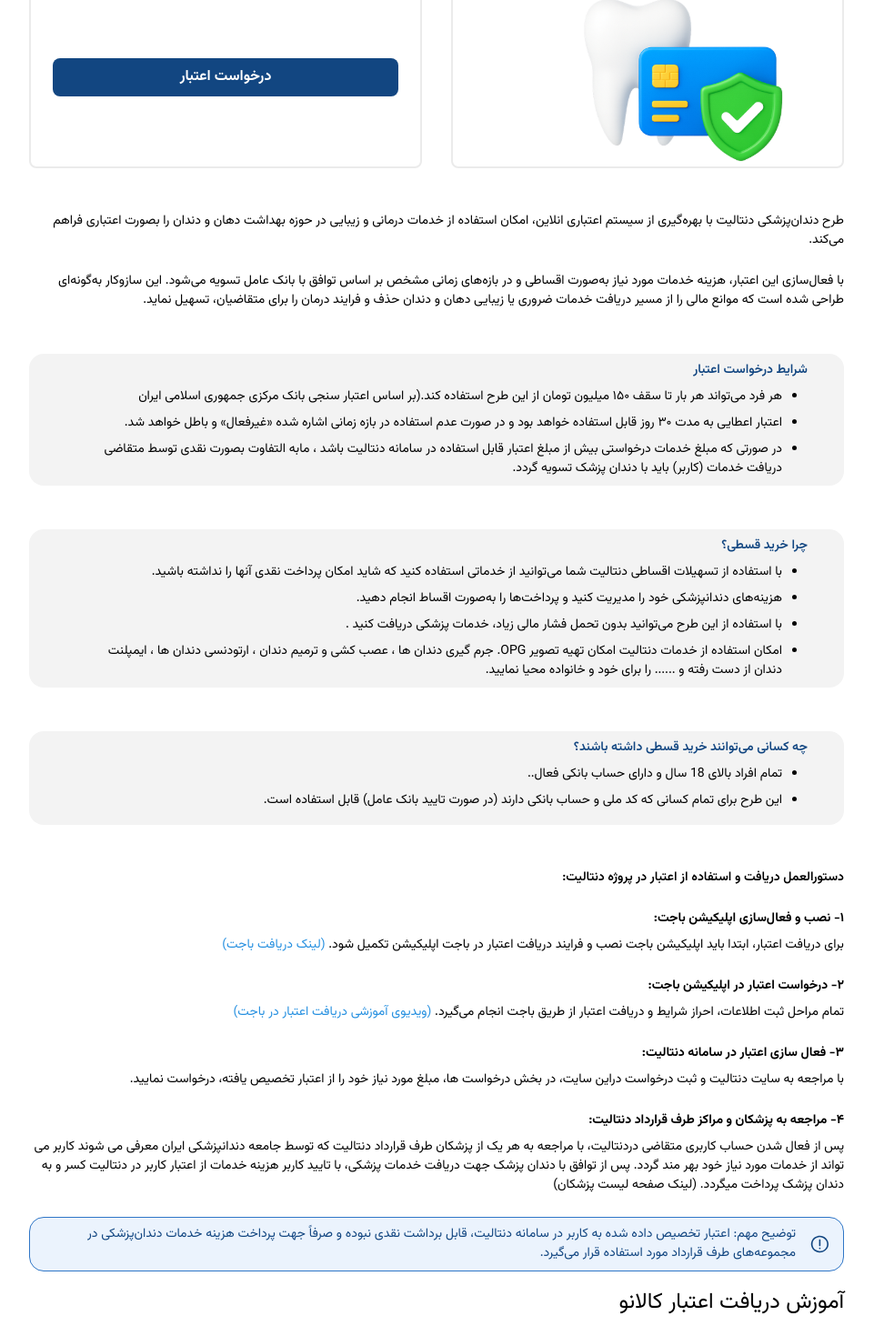
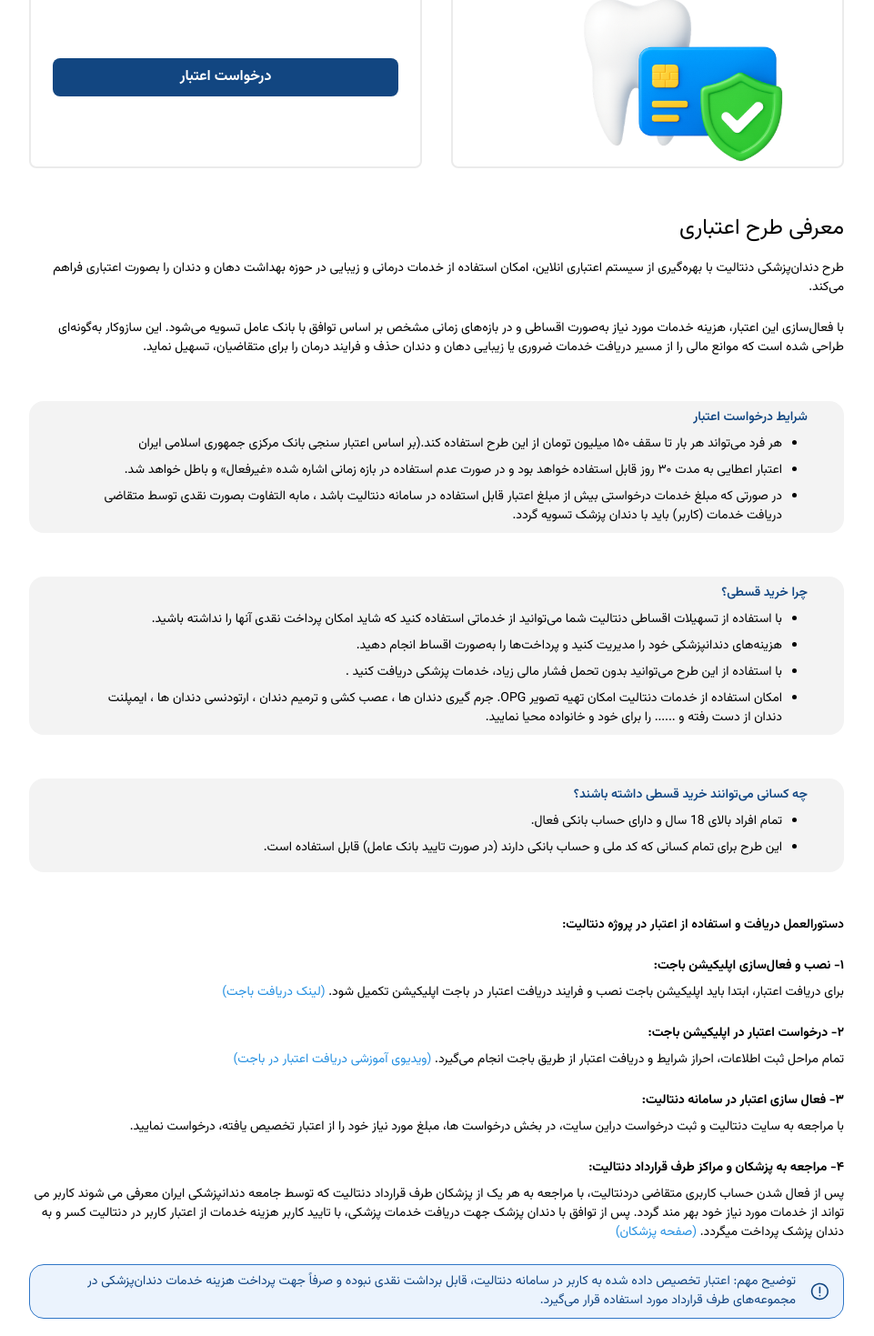
Before and after one commit to mahdiehakbari/sepas-project, a Next.js app: page /services/dentalPlan in a window 1280 px wide. Shown: the part 583-2052 px from the top of the page at 91% size, without its empty margins (160-1121 px from the left). Built offline with nearby package versions, Linux system fonts and the light colour scheme; grey boxes are pictures that could not be loaded.

Commit message:
add doctors_page_link

```diff
--- a/src/features/dentalPlanePage/components/DentalPlaneContent/DentalPlaneContent.tsx
+++ b/src/features/dentalPlanePage/components/DentalPlaneContent/DentalPlaneContent.tsx
@@ -25,6 +25,10 @@ export const DentalPlaneContent = () => {
 
   return (
     <div className='mb-12'>
+      <h2 className='font[700] text-[24px] mb-4'>
+        {t('dental_plane:introducing_plan')}
+      </h2>
+
       <p className='font-[400] text-[14px] mb-6'>
         {t('dental_plane:dental_plane_desc')}
       </p>
@@ -110,6 +114,9 @@ export const DentalPlaneContent = () => {
         </div>
         <p className='font-[400] text-[14px] mb-6'>
           {t('dental_plane:referral_to_doctors_desc')}
+          <Link href='/listOfDoctors' className='text-primary cursor-pointer'>
+            {t('dental_plane:doctors_page_link')}
+          </Link>
         </p>
       </div>
 
@@ -125,8 +132,7 @@ export const DentalPlaneContent = () => {
         </p>
       </div>
 
-
-      <h2 className='font[700] text-[24px] mb-4'>
+      <h2 className='font[700] text-[24px] mb-4' id="bajet_video">
         {t('dental_plane:kalanow_credit')}
       </h2>
 
--- a/src/locales/en/dental_plane.json
+++ b/src/locales/en/dental_plane.json
@@ -1,4 +1,5 @@
 {
+  "introducing_plan": "Introduction of credit plan",
   "dental_plane_desc": "The Dentalite dental plan, using an online credit system, provides the possibility of using medical and cosmetic services in the field of oral health on credit.",
   "dental_plane_desc2": "By activating this credit, the cost of the required services is settled in installments and at specific time intervals based on an agreement with the operating bank. This mechanism is designed to remove financial obstacles from receiving essential or cosmetic dental services and facilitate the treatment process for applicants.",
   "Dental_plan": "Dental Plan",
@@ -70,6 +71,7 @@
 
   "referral_to_doctors": "4- Referral to doctors and centers that are part of Dentalit's contract:",
   "referral_to_doctors_desc": "Once the applicant's account is activated on Dentallit, the user can avail themselves of the required services by visiting any Dentallit-contracted physician introduced by the Iranian Dental Association. After agreeing with the dentist to receive the medical services, upon the user's confirmation, the cost of the services will be deducted from the user's credit on Dentallit and paid to the dentist.",
+  "doctors_page_link": " (Doctors page)",
 
   "note": "Regarding the service fee, please note:",
   "note_fee_amount": "The service fee is non-refundable. Once paid, it cannot be returned.",
--- a/src/locales/fa/dental_plane.json
+++ b/src/locales/fa/dental_plane.json
@@ -1,4 +1,5 @@
 {
+  "introducing_plan": "معرفی طرح اعتباری",
   "dental_plane_desc": "طرح دندان‌پزشکی دنتالیت با بهره‌گیری از سیستم اعتباری انلاین، امکان استفاده از خدمات درمانی و زیبایی در حوزه بهداشت دهان و دندان را بصورت اعتباری فراهم می‌کند.",
   "dental_plane_desc2": "با فعال‌سازی این اعتبار، هزینه خدمات مورد نیاز به‌صورت اقساطی و در بازه‌های زمانی مشخص بر اساس توافق با بانک عامل تسویه می‌شود. این سازوکار به‌گونه‌ای طراحی شده است که موانع مالی را از مسیر دریافت خدمات ضروری یا زیبایی دهان و دندان حذف و فرایند درمان را برای متقاضیان، تسهیل نماید.",
   "Dental_plan": "طرح دندان‌پزشکی",
@@ -53,7 +54,7 @@
   "why_installments_desc3":"با استفاده از این طرح می‌توانید بدون تحمل فشار مالی زیاد، خدمات پزشکی دریافت کنید .",
   "why_installments_desc4":"امکان استفاده از خدمات دنتالیت امکان تهیه تصویر OPG. جرم گیری دندان ها ، عصب کشی و ترمیم دندان ، ارتودنسی دندان ها ، ایمپلنت دندان از دست رفته و ...... را برای خود و خانواده محیا نمایید.",
   "who_can_purchase":"چه کسانی می‌توانند خرید قسطی داشته باشند؟",
-  "who_can_purchase_desc1":"تمام افراد بالای 18 سال و دارای حساب بانکی فعال..",
+  "who_can_purchase_desc1":"تمام افراد بالای 18 سال و دارای حساب بانکی فعال.",
   "who_can_purchase_desc2":"این طرح برای تمام کسانی که کد ملی و حساب بانکی دارند (در صورت تایید بانک عامل) قابل استفاده است.",
   "conditions_receiving": "دستورالعمل دریافت و استفاده از اعتبار در پروژه دنتالیت:",
   "install_budget_app": "۱- نصب و فعال‌سازی اپلیکیشن باجت:",
@@ -65,7 +66,8 @@
   "activate_in_dentalit": "۳- فعال سازی اعتبار در سامانه دنتالیت:",
   "activate_in_dentalit_desc": "با مراجعه به سایت دنتالیت و ثبت درخواست دراین سایت، در بخش درخواست ها، مبلغ مورد نیاز خود را از اعتبار تخصیص یافته، درخواست نمایید.",
   "referral_to_doctors": "۴- مراجعه به پزشکان و مراکز طرف قرارداد دنتالیت:",
-  "referral_to_doctors_desc": "پس از فعال شدن حساب کاربری متقاضی دردنتالیت، با مراجعه به هر یک از پزشکان طرف قرارداد دنتالیت که توسط جامعه دندانپزشکی ایران معرفی می شوند کاربر می تواند از خدمات مورد نیاز خود بهر مند گردد. پس از توافق با دندان پزشک جهت دریافت خدمات پزشکی، با تایید کاربر هزینه خدمات از اعتبار کاربر در دنتالیت کسر و به دندان پزشک پرداخت میگردد. (لینک صفحه لیست پزشکان)",
+  "referral_to_doctors_desc": "پس از فعال شدن حساب کاربری متقاضی دردنتالیت، با مراجعه به هر یک از پزشکان طرف قرارداد دنتالیت که توسط جامعه دندانپزشکی ایران معرفی می شوند کاربر می تواند از خدمات مورد نیاز خود بهر مند گردد. پس از توافق با دندان پزشک جهت دریافت خدمات پزشکی، با تایید کاربر هزینه خدمات از اعتبار کاربر در دنتالیت کسر و به دندان پزشک پرداخت میگردد.",
+  "doctors_page_link": " (صفحه پزشکان)",
   "note": "در خصوص هزینه کارمزد به نکات زیر توجه کنید:",
   "note_fee_amount": "مبلغ کارمزد غیرقابل استرداد است و در صورت پرداخت کارمزد امکان برگشت وجه وجود ندارد.",
   "note_without_paying": "بدون پرداخت کارمزد، استفاده از اعتبار فعال شده در اپلیکیشن باجت امکان پذیر نیست.",
```
